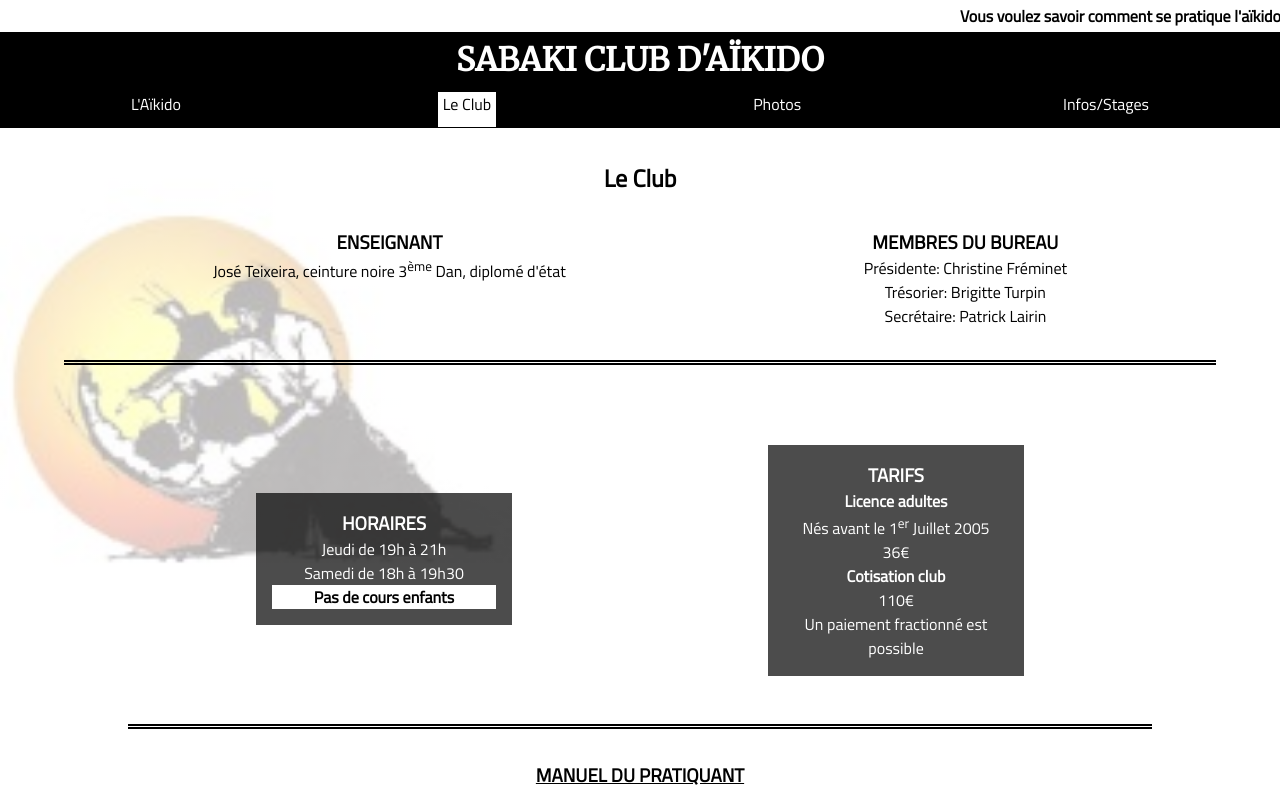
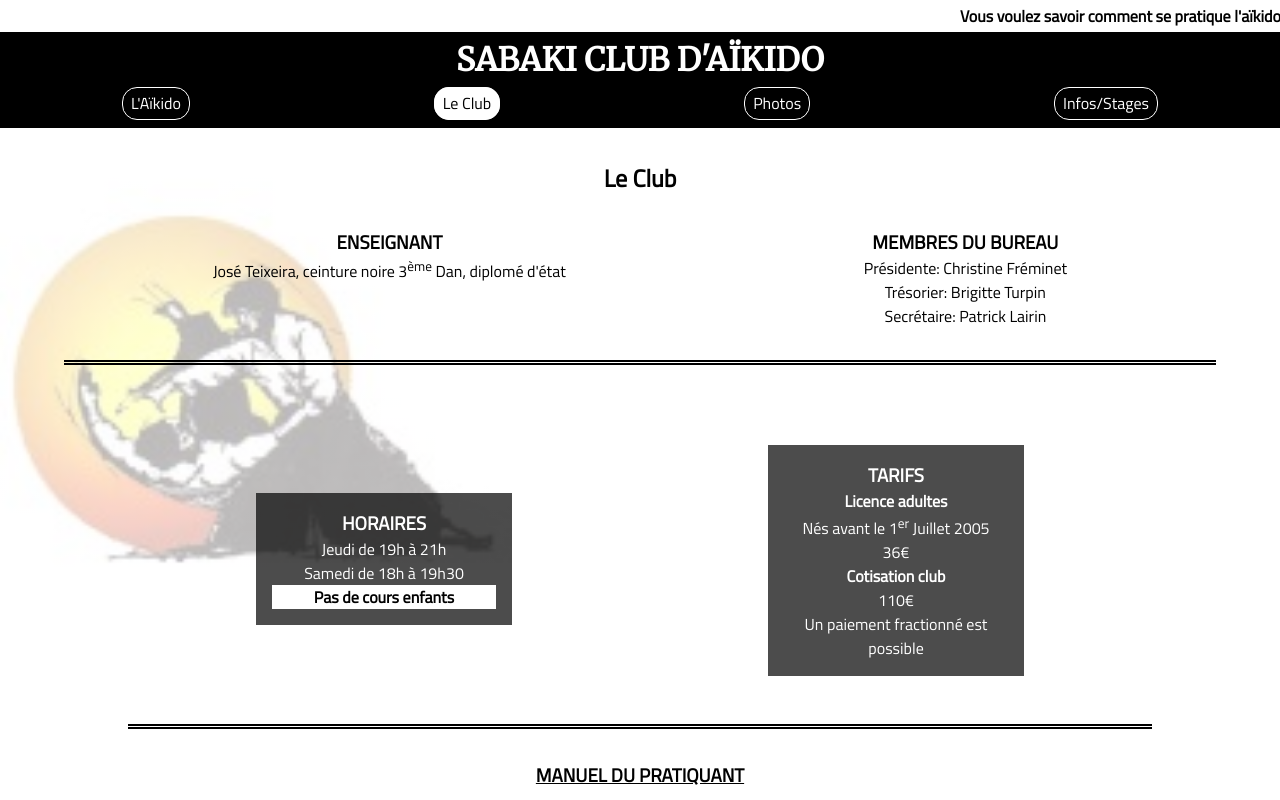
Before and after one commit to Tibuzz/aikido, a plain HTML site: page club.html in a window 1280 px wide. Shown: the top 800 px of the page. Drawn offline with Linux system fonts and the light colour scheme.

Commit message:
Transition bouton navbar

```diff
--- a/main.js
+++ b/main.js
@@ -20,3 +20,12 @@ if (activeTab.includes('index')) {
   link.style.color = 'black';
 
   // Uncolor it on :hover
+  let navBar = document.getElementById('navbar');
+  navBar.onmouseover = function(e) {
+    link.style.backgroundColor = 'black';
+    link.style.color = 'white';
+  }
+  navBar.onmouseleave = function(e) {
+    link.style.backgroundColor = 'white';
+    link.style.color = 'black';
+  }
--- a/styles/style.css
+++ b/styles/style.css
@@ -58,6 +58,7 @@ h1 {
   position: sticky;
   top: 0;
   height: 3rem;
+  border-bottom: 1px solid black;
 }
 
 ul {
@@ -71,7 +72,9 @@ ul {
 #navbar a {
   text-decoration: none;
   color: white;
-  padding: 0 0.3175rem 0.6875rem;
+  padding: 0.2rem 0.5rem;
+  border: 1px solid white;
+  border-radius: 15px;
   transition-property: background-color color;
   transition-duration: 1s;
 }
```
